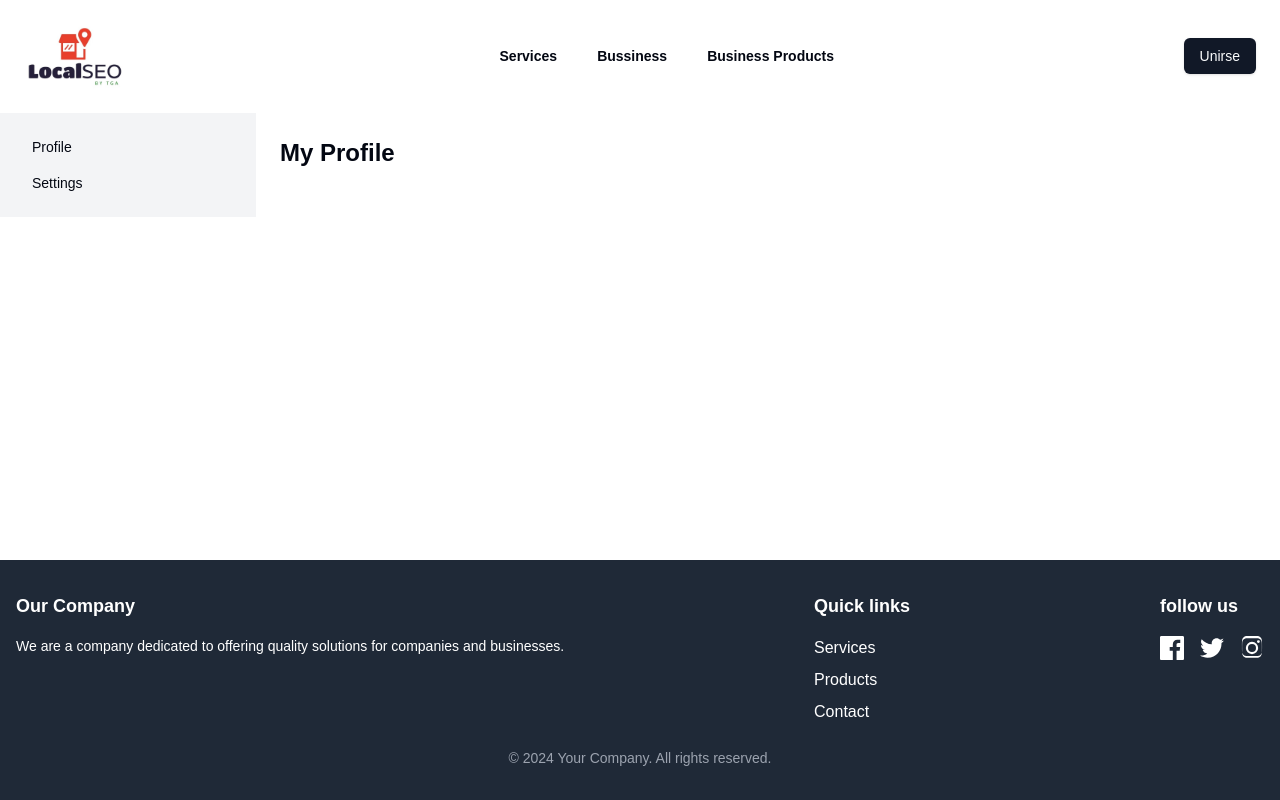
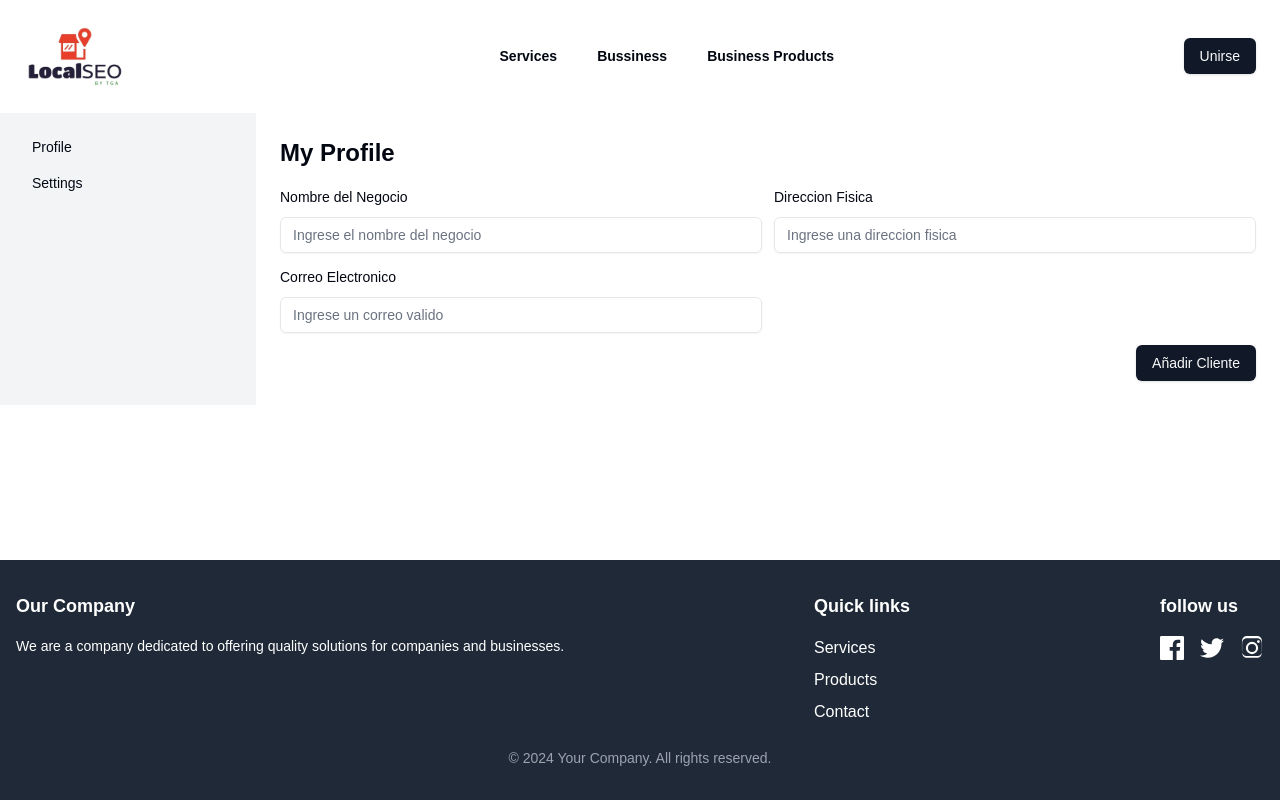
Before and after one commit to marketplace2023/marketplace_seo_local_clients, a Next.js app: page /my-account/profile in a window 1280 px wide. Built offline with nearby package versions, Linux system fonts and the light colour scheme.

Commit message:
updating components services and clients

```diff
--- a/app/my-account/profile/page.tsx
+++ b/app/my-account/profile/page.tsx
@@ -1,14 +1,108 @@
 import Layout from "@/components/layout/layout";
 import Siderbar from "@/components/layout/siderbar";
+import {
+  profileFormSchema,
+  ProfileFormSchema,
+} from "./zod-schemas/profile-schema";
+import { useForm } from "react-hook-form";
+import { zodResolver } from "@hookform/resolvers/zod";
+import { v4 } from "uuid";
+import {
+  Form,
+  FormControl,
+  FormField,
+  FormItem,
+  FormLabel,
+  FormMessage,
+} from "@/components/ui/form";
+import { Input } from "@/components/ui/input";
+import { Button } from "@/components/ui/button";
 
 const ProfilePage = () => {
+  const form = useForm<ProfileFormSchema>({
+    resolver: zodResolver(profileFormSchema),
+    defaultValues: {
+      id: v4(),
+      first_name: "",
+      last_name: "",
+      email: "",
+      phone: "",
+      pic_profile: "",
+    },
+  });
+  function onSubmit(values: ProfileFormSchema) {
+    console.log(values);
+  }
+
   return (
-    <Layout>
-      <Siderbar>
-        <h1 className="text-2xl font-bold mb-4">My Profile</h1>
-        {/* Aquí va el contenido del perfil */}
-      </Siderbar>
-    </Layout>
+    <>
+      <Layout>
+        <Siderbar>
+          <h1 className="text-2xl font-bold mb-4">My Profile</h1>
+          <Form {...form}>
+            <form onSubmit={form.handleSubmit(onSubmit)} className="space-y-3">
+              <div className="grid grid-cols-2 gap-3">
+                <FormField
+                  control={form.control}
+                  name="first_name"
+                  render={({ field }) => (
+                    <FormItem>
+                      <FormLabel>Nombre del Negocio</FormLabel>
+                      <FormControl>
+                        <Input
+                          type="text"
+                          placeholder="Ingrese el nombre del negocio"
+                          {...field}
+                        />
+                      </FormControl>
+                      <FormMessage />
+                    </FormItem>
+                  )}
+                />
+                <FormField
+                  control={form.control}
+                  name="last_name"
+                  render={({ field }) => (
+                    <FormItem>
+                      <FormLabel>Direccion Fisica</FormLabel>
+                      <FormControl>
+                        <Input
+                          type="text"
+                          placeholder="Ingrese una direccion fisica"
+                          {...field}
+                        />
+                      </FormControl>
+                      <FormMessage />
+                    </FormItem>
+                  )}
+                />
+                <FormField
+                  control={form.control}
+                  name="email"
+                  render={({ field }) => (
+                    <FormItem>
+                      <FormLabel>Correo Electronico</FormLabel>
+                      <FormControl>
+                        <Input
+                          type="text"
+                          placeholder="Ingrese un correo valido"
+                          {...field}
+                        />
+                      </FormControl>
+                      <FormMessage />
+                    </FormItem>
+                  )}
+                />
+              </div>
+
+              <div className="flex justify-end">
+                <Button type="submit">Añadir Cliente</Button>
+              </div>
+            </form>
+          </Form>
+        </Siderbar>
+      </Layout>
+    </>
   );
 };
 
--- /dev/null
+++ b/app/my-account/profile/zod-schemas/profile-schema.tsx
@@ -0,0 +1,11 @@
+import { z } from "zod";
+
+export const profileFormSchema = z.object({
+  first_name: z.string().min(1, "El nombre es obligatorio"),
+  last_name: z.string().min(1, "El apellido es obligatorio"),
+  email: z.string().min(1, "El correo es obligatorio"),
+  phone: z.string().min(1, "El teléfono es obligatorio"),
+  pic_profile: z.string().min(1, "La imagen es obligatoria"),
+});
+
+export type ProfileFormSchema = z.infer<typeof profileFormSchema>;
--- a/package.json
+++ b/package.json
@@ -27,12 +27,14 @@
     "react-toastify": "^10.0.6",
     "tailwind-merge": "^2.5.3",
     "tailwindcss-animate": "^1.0.7",
+    "uuid": "^10.0.0",
     "zod": "^3.23.8"
   },
   "devDependencies": {
     "@types/node": "^20",
     "@types/react": "^18",
     "@types/react-dom": "^18",
+    "@types/uuid": "^10.0.0",
     "eslint": "^8",
     "eslint-config-next": "14.2.15",
     "postcss": "^8",
```
Also changed, not shown: 1 other file (tests, documents, lock files or other folders).
